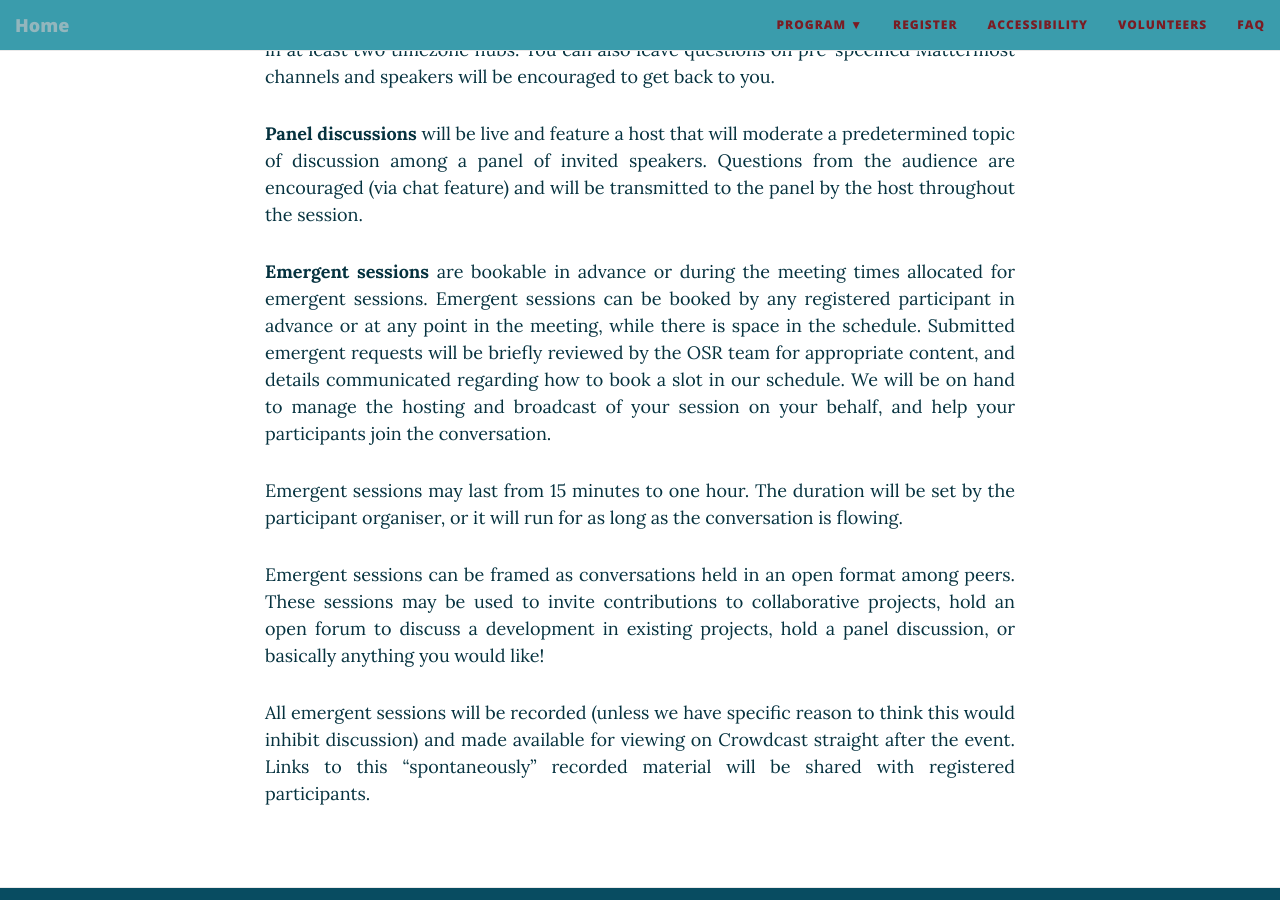
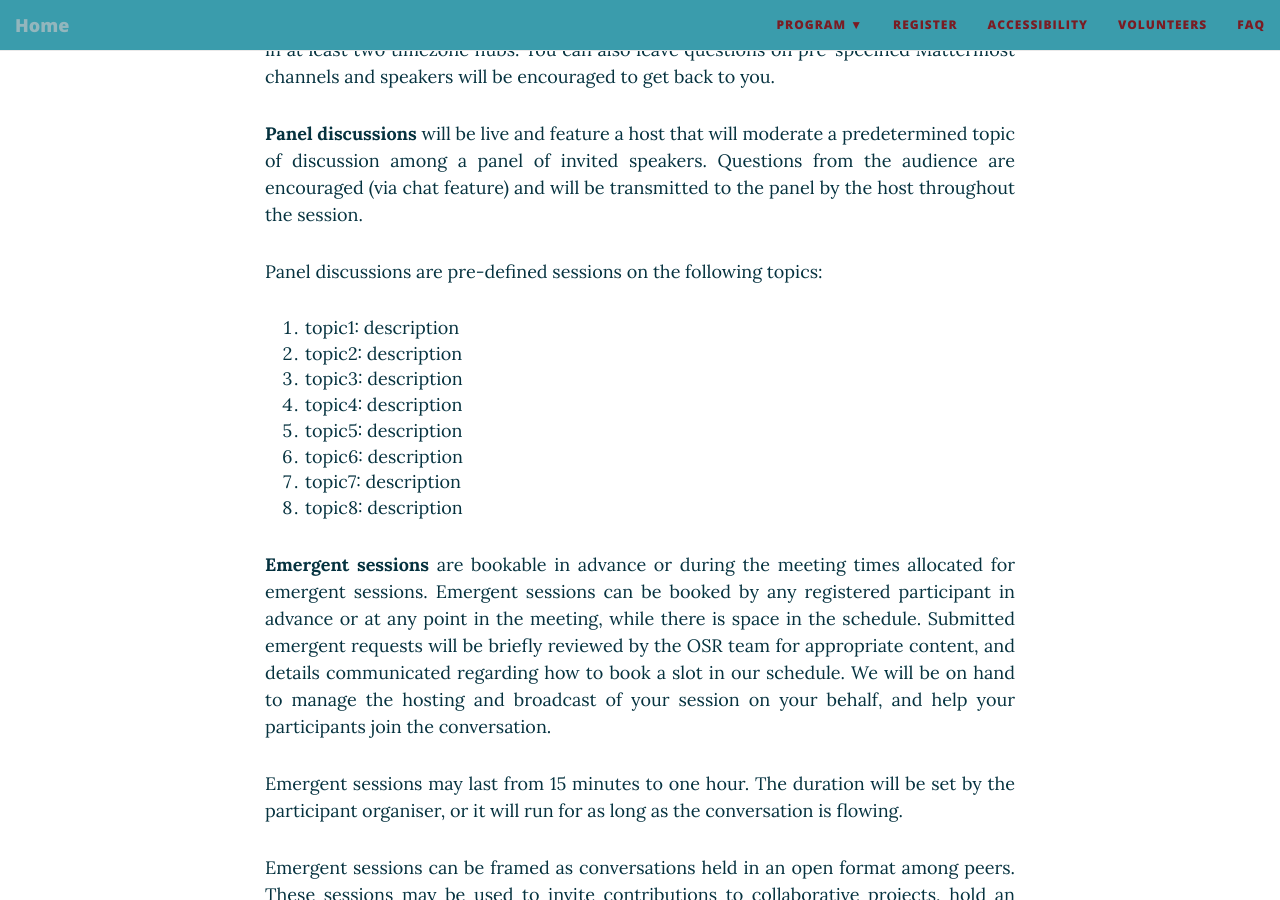
Before and after one commit to ohbm/osr2021, a Jekyll site: the page built from formats.md, in a window 1280 px wide and 900 px high, scrolled down 867 px. Built offline with Jekyll 4.4.1, drawn with Linux system fonts in a browser that asks for light colours; nearby versions of some CDN libraries.

Commit message:
Update formats.md

```diff
--- a/formats.md
+++ b/formats.md
@@ -17,6 +17,17 @@ OSR sessions will have one of the following formats:
 </p>
 <div id='panel'></div>
 <p align="justify">**Panel discussions** will be live and feature a host that will moderate a predetermined topic of discussion among a panel of invited speakers. Questions from the audience are encouraged (via chat feature) and will be transmitted to the panel by the host throughout the session.</p>
+<p align="justify">Panel discussions are pre-defined sessions on the following topics: </p>
+
+1.  topic1: description
+2.  topic2: description
+3.  topic3: description
+4.  topic4: description
+5.  topic5: description
+6.  topic6: description
+7.  topic7: description
+8.  topic8: description
+
 <div id='emergent'></div>
 <p align="justify">**Emergent sessions** are bookable in advance or during the meeting times allocated for emergent sessions. Emergent sessions can be booked by any registered participant in advance or at any point in the meeting, while there is space in the schedule. Submitted emergent requests will be briefly reviewed by the OSR team for appropriate content, and details communicated regarding how to book a slot in our schedule. We will be on hand to manage the hosting and broadcast of your session on your behalf, and help your participants join the conversation.</p>
 <p align="justify">Emergent sessions may last from 15 minutes to one hour. The duration will be set by the participant organiser, or it will run for as long as the conversation is flowing.</p>
```
